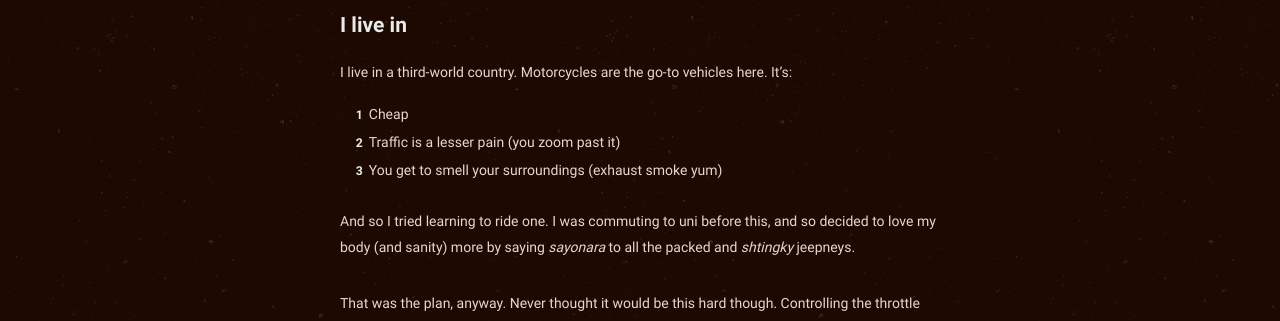
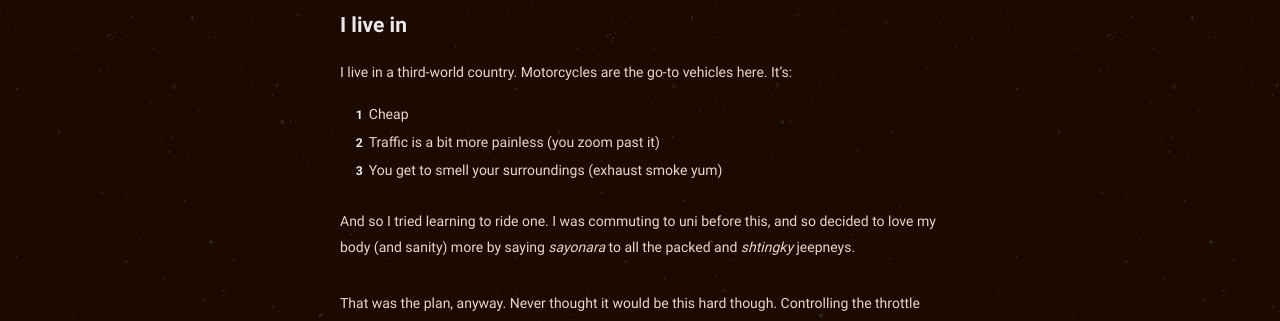
Before and after one commit to philippines69/carlcastroarchives, a Jekyll site: the page built from _posts/2022-07-24-i-tried-motorcycling-not-fun.md, in a window 1280 px wide, cut to the strip 852-1173 px from the top of the page. Built offline with Jekyll 4.4.1, drawn with Linux system fonts in a browser that asks for light colours.

Commit message:
Update from Forestry.io philippines69 updated _posts/2022-07-24-i-tried-motorcycling-not-fun.md

```diff
--- a/_posts/2022-07-24-i-tried-motorcycling-not-fun.md
+++ b/_posts/2022-07-24-i-tried-motorcycling-not-fun.md
@@ -14,7 +14,7 @@ categories: Personal
 I live in a third-world country. Motorcycles are the go-to vehicles here. It's:
 
 1. Cheap
-2. Traffic is a lesser pain (you zoom past it)
+2. Traffic is a bit more painless (you zoom past it)
 3. You get to smell your surroundings (exhaust smoke yum)
 
 And so I tried learning to ride one. I was commuting to uni before this, and so decided to love my body (and sanity) more by saying _sayonara_ to all the packed and _shtingky_ jeepneys.
```
